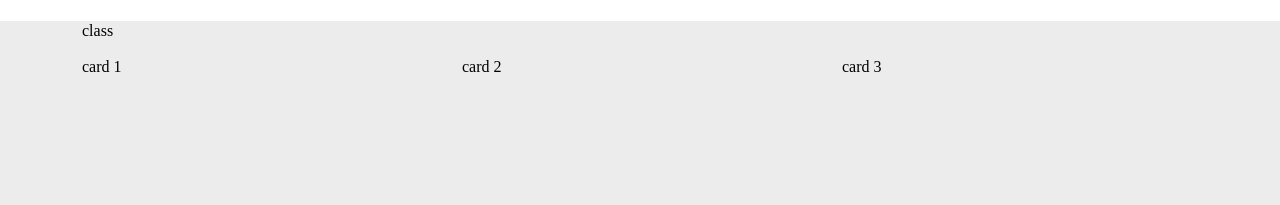
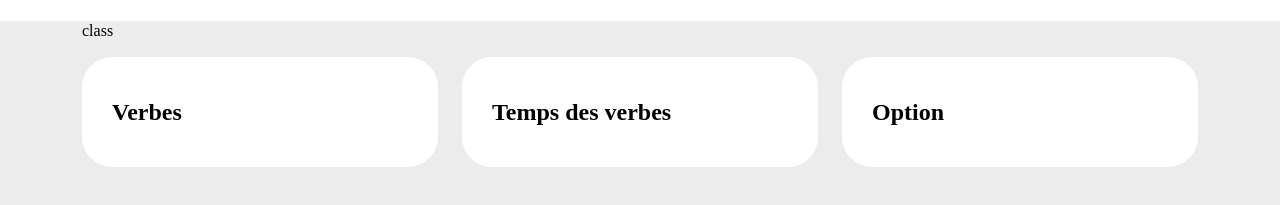
Before and after one commit to JeanneSciboz/tatitotu, a website built with Parcel: page src/index.html in a window 1280 px wide. Shown: the part 85-290 px from the top of the page. Built offline with nearby package versions, Linux system fonts and the light colour scheme.

Commit message:
création des card

```diff
--- a/src/index.html
+++ b/src/index.html
@@ -38,9 +38,21 @@
         <div class="col-12">class</div>
       </div>
       <div class="row">
-        <div class="col-4">card 1</div>
-        <div class="col-4">card 2</div>
-        <div class="col-4">card 3</div>
+        <div class="col-4">
+          <div class="card">
+            <h2>Verbes</h2>
+          </div>
+        </div>
+        <div class="col-4">
+          <div class="card">
+            <h2>Temps des verbes</h2>
+          </div>
+        </div>
+        <div class="col-4">
+          <div class="card">
+            <h2>Option</h2>
+          </div>
+        </div>
       </div>
     </div>
     <script src="js/main.js" type="module"></script>
--- a/src/scss/modules/_card.scss
+++ b/src/scss/modules/_card.scss
@@ -0,0 +1,5 @@
+.card {
+  background-color: var(--white);
+  padding: 40px 30px;
+  border-radius: 30px;
+}
```
